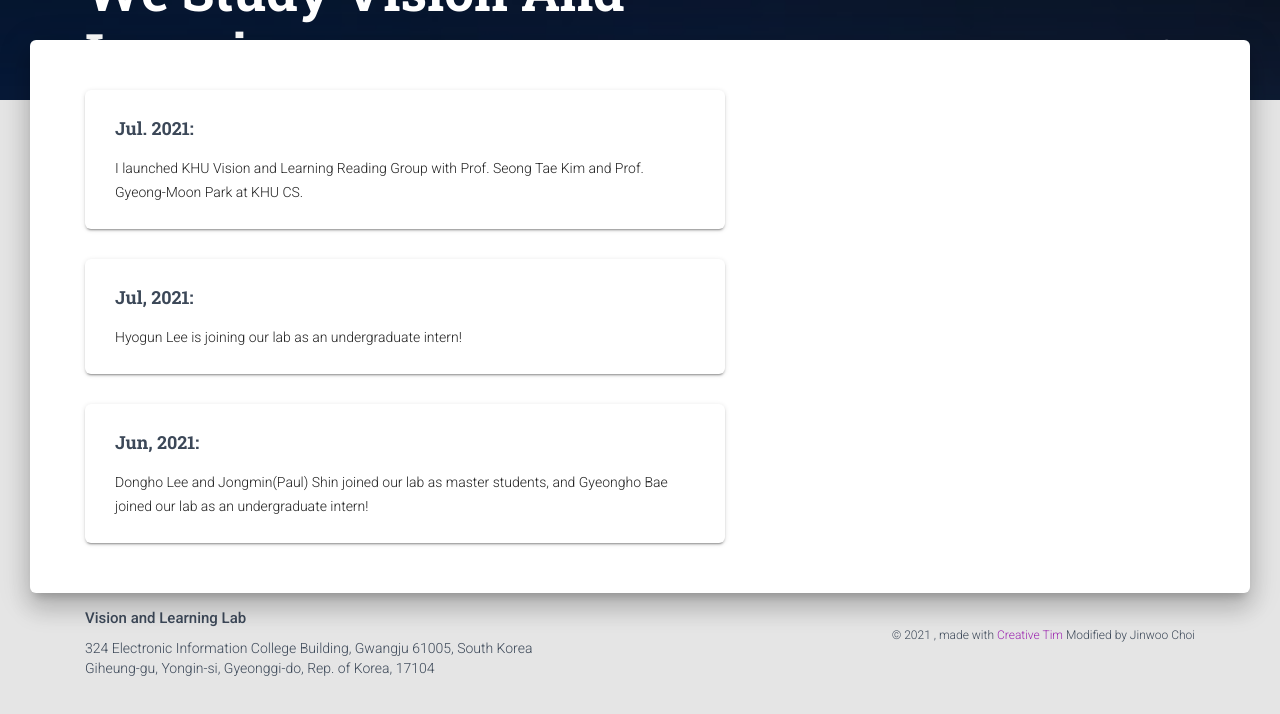
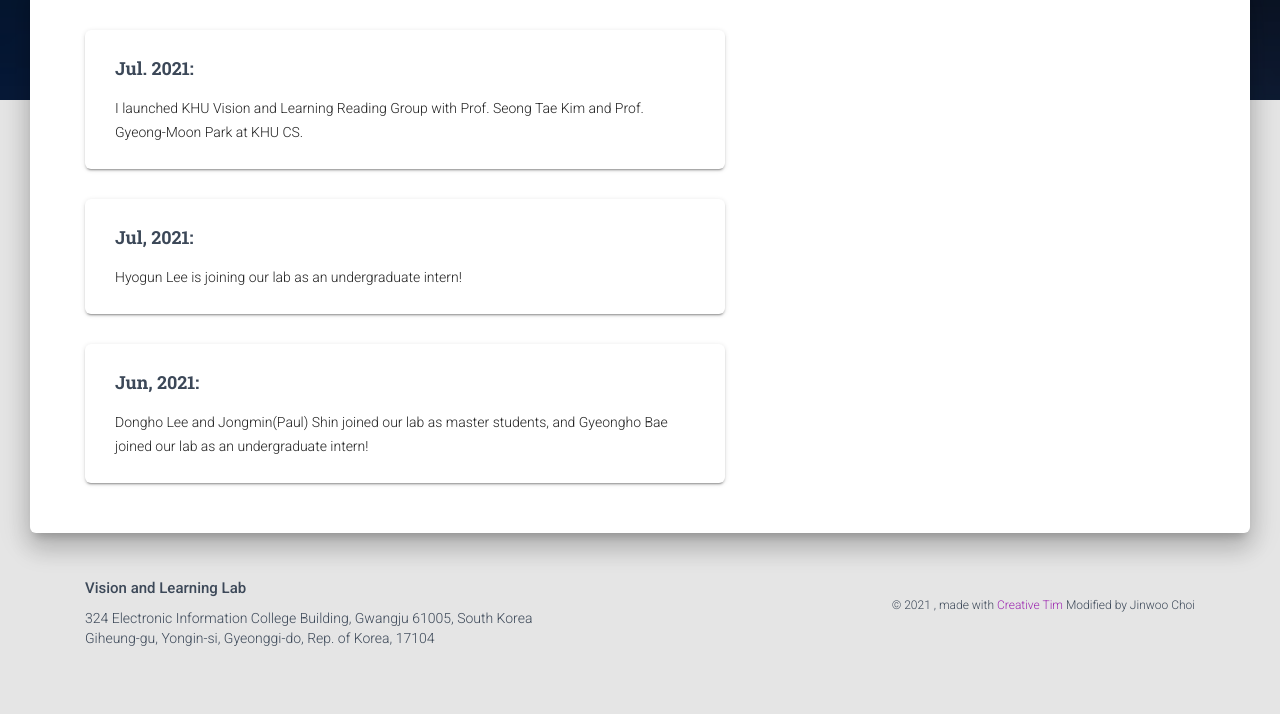
Before and after one commit to jinwoochoipage/jinwoochoi, a Next.js app: page / in a window 1280 px wide. Shown: the top 714 px of the page. Built offline with nearby package versions, Linux system fonts and the light colour scheme.

Commit message:
chore: main page 간격 수정

```diff
--- a/pages/_error.js
+++ b/pages/_error.js
@@ -3,7 +3,7 @@ import Router from "next/router";
 
 export default class _error extends Component {
   componentDidMount = () => {
-    Router.push("/components");
+    Router.push("/");
   };
 
   render() {
--- a/styles/jss/nextjs-material-kit/pages/landingPage.js
+++ b/styles/jss/nextjs-material-kit/pages/landingPage.js
@@ -26,7 +26,7 @@ const landingPageStyle = {
     zIndex: "3",
   },
   mainRaised: {
-    margin: "-60px 30px 0px",
+    margin: "-120px 30px 30px",
     borderRadius: "6px",
     boxShadow:
       "0 16px 24px 2px rgba(0, 0, 0, 0.14), 0 6px 30px 5px rgba(0, 0, 0, 0.12), 0 8px 10px -5px rgba(0, 0, 0, 0.2)",
```
